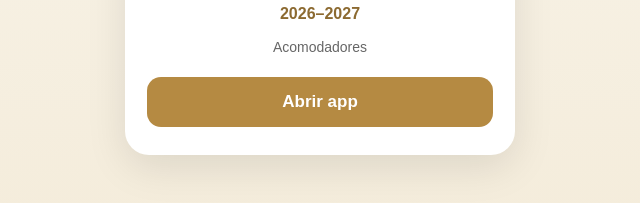
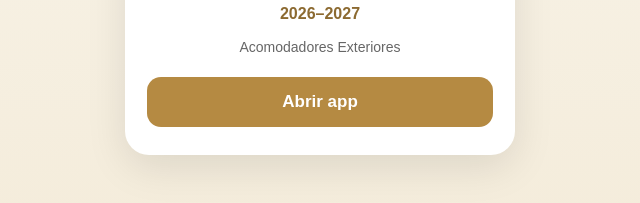
Before and after one commit to osevalverde-lang/ar26, a plain HTML site: page index.html in a window 1280 px wide. Shown: the part 439-642 px from the top of the page, 320-960 px from the left. Drawn offline with Linux system fonts and the light colour scheme.

Commit message:
Update index.html

```diff
--- a/index.html
+++ b/index.html
@@ -118,7 +118,7 @@
     </div>
 
     <div class="texto">
-      Acomodadores
+      Acomodadores Exteriores
     </div>
 
     <a
```
